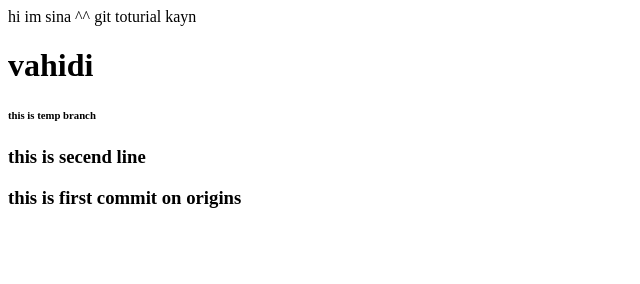
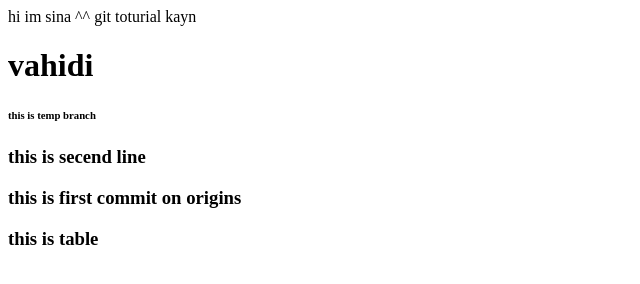
Before and after one commit to sina489222/urban-octo-invention, a plain HTML site: page index.html in a window 1280 px wide. Shown: the whole page, without its empty margins (0-640 px from the left). Drawn offline with Linux system fonts and the light colour scheme.

Commit message:
add table to h3 tag

```diff
--- a/index.html
+++ b/index.html
@@ -15,6 +15,7 @@
     <h6>this is temp branch</h6>
     <h3>this is secend line</h3>
     <h3>this is first commit on origins</h3>
+    <h3>this is table</h3>
 </body>
 
 </html>
```
